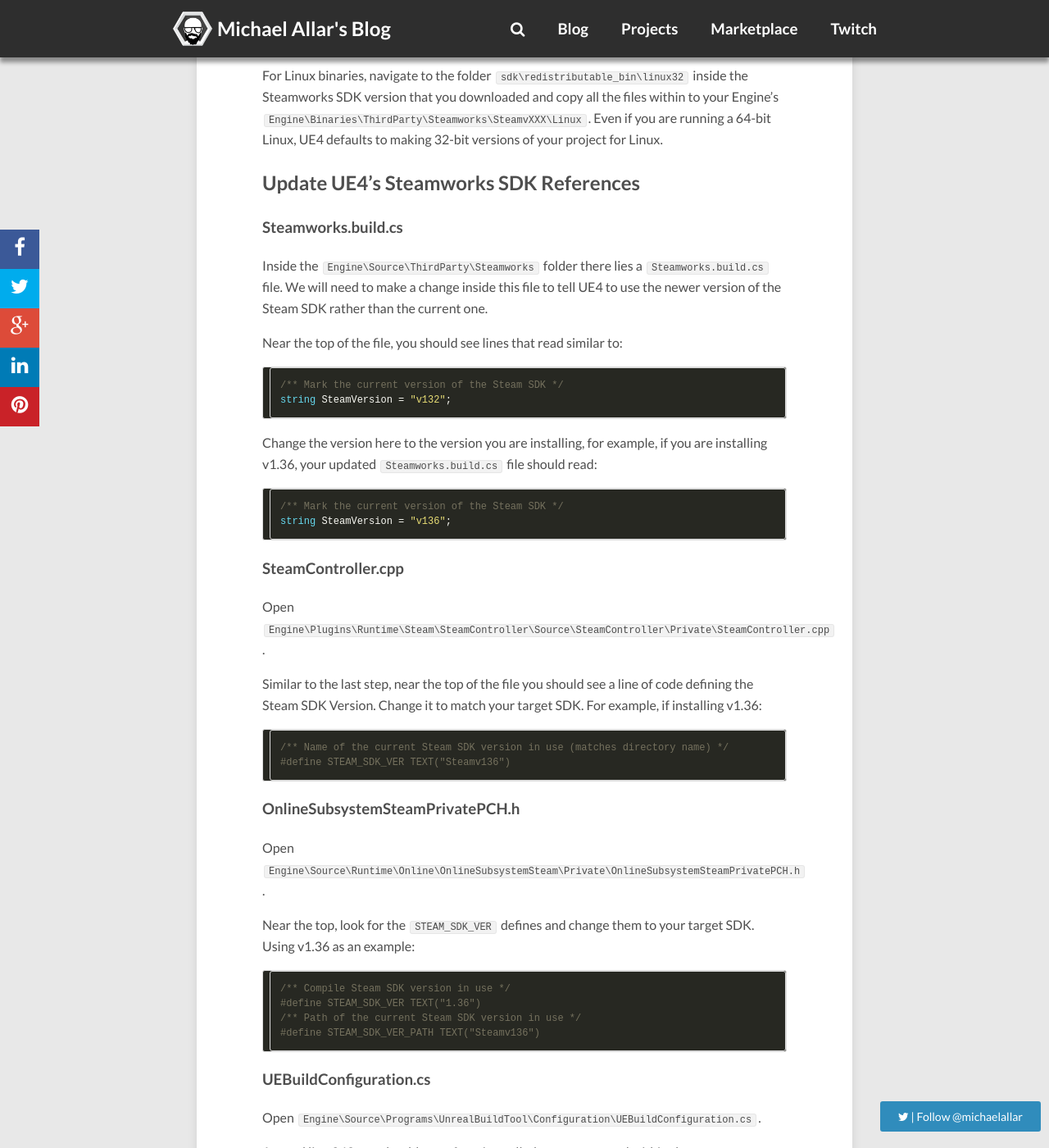
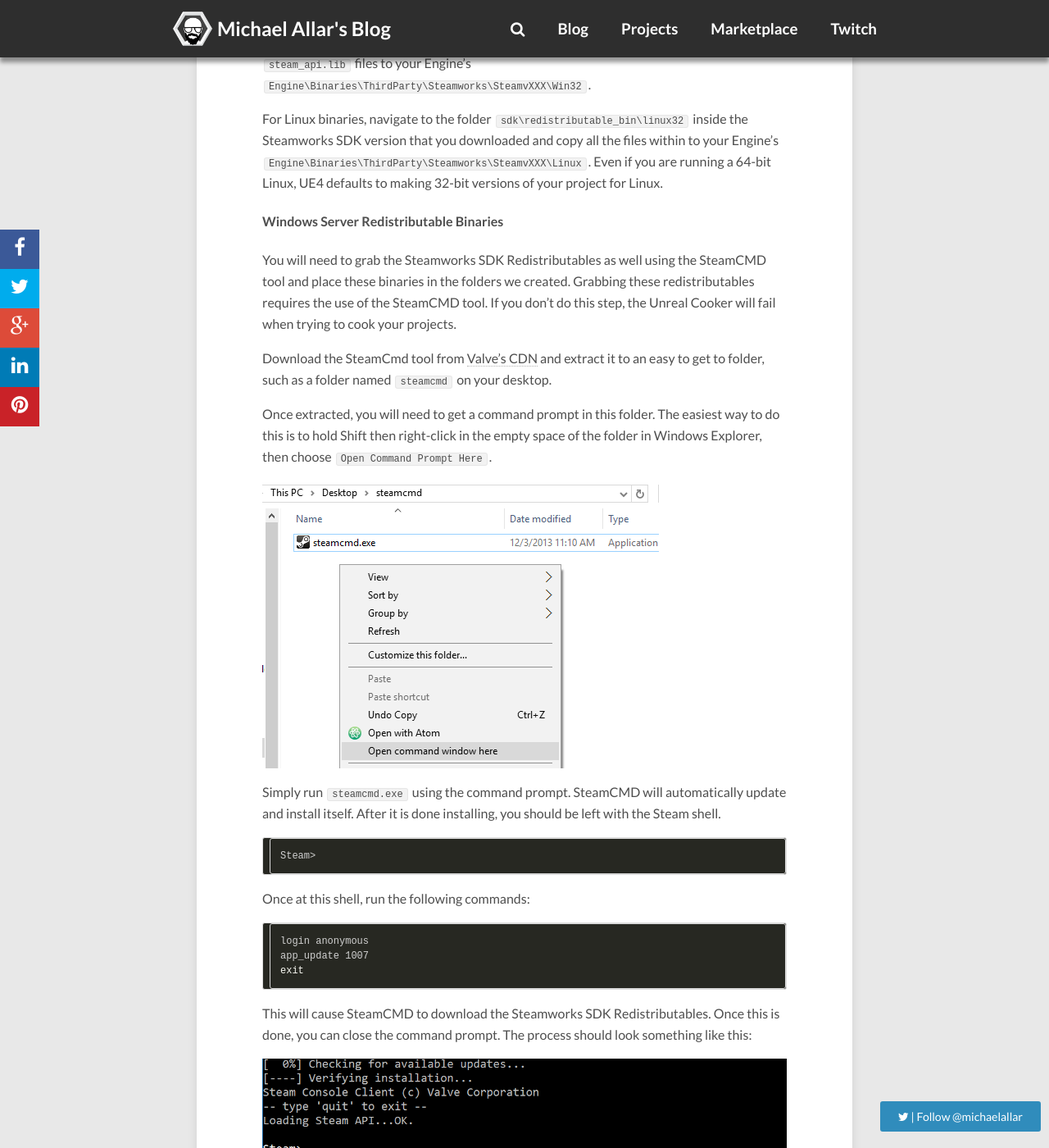
Before and after one commit to Allar/allar.github.io, a Jekyll site: the page built from blog/_posts/2016-02-29-UpdatingSteamSDK.md, in a window 1280 px wide and 1400 px high, scrolled down 2597 px. Shown: the whole window at 82% size. Built offline with Jekyll 4.4.1, drawn with Linux system fonts in a browser that asks for light colours; nearby versions of some CDN libraries; comment, search, counter and statistics services are not loaded; some of the changed text lies outside the part shown.

Commit message:
Added Windows Server redistributable file fetching

````diff
--- a/blog/_posts/2016-02-29-UpdatingSteamSDK.md
+++ b/blog/_posts/2016-02-29-UpdatingSteamSDK.md
@@ -48,11 +48,53 @@
 
 [![ThirdParty Binaries Folder](/images/tutorials/steam/update-sdk/ThirdPartyBinariesFolder.png)](/images/tutorials0/steam/update-sdk/ThirdPartyBinariesFolder.png)
 
+#### SDK Supplied Binaries
+
 For Windows 64-bit binaries, navigate to the folder `sdk\redistributable_bin\win64\` inside the Steamworks SDK version that you downloaded and copy all the files within to your Engine's `Engine\Binaries\ThirdParty\Steamworks\SteamvXXX\Win64`.
 
 For Windows 32-bit binaries, navigate to the folder `sdk\redistributable_bin\` inside the Steamworks SDK version that you downloaded and copy the `steam_api.dll` and `steam_api.lib` files to your Engine's `Engine\Binaries\ThirdParty\Steamworks\SteamvXXX\Win32`.
 
 For Linux binaries, navigate to the folder `sdk\redistributable_bin\linux32` inside the Steamworks SDK version that you downloaded and copy all the files within to your Engine's `Engine\Binaries\ThirdParty\Steamworks\SteamvXXX\Linux`. Even if you are running a 64-bit Linux, UE4 defaults to making 32-bit versions of your project for Linux.
+
+#### Windows Server Redistributable Binaries
+
+You will need to grab the Steamworks SDK Redistributables as well using the SteamCMD tool and place these binaries in the folders we created. Grabbing these redistributables requires the use of the SteamCMD tool. If you don't do this step, the Unreal Cooker will fail when trying to cook your projects.
+
+Download the SteamCmd tool from [Valve's CDN](https://steamcdn-a.akamaihd.net/client/installer/steamcmd.zip) and extract it to an easy to get to folder, such as a folder named `steamcmd` on your desktop.
+
+Once extracted, you will need to get a command prompt in this folder. The easiest way to do this is to hold Shift then right-click in the empty space of the folder in Windows Explorer, then choose `Open Command Prompt Here`.
+
+[![Steam Cmd Prompt Folder](/images/tutorials/steam/update-sdk/SteamCmdPrompt.png)](/images/tutorials0/steam/update-sdk/SteamCmdPrompt.png)
+
+Simply run `steamcmd.exe` using the command prompt. SteamCMD will automatically update and install itself. After it is done installing, you should be left with the Steam shell.
+
+``` shell
+Steam>
+```
+
+Once at this shell, run the following commands:
+
+``` shell
+login anonymous
+app_update 1007
+exit
+```
+
+This will cause SteamCMD to download the Steamworks SDK Redistributables. Once this is done, you can close the command prompt. The process should look something like this:
+
+[![Steam Cmd](/images/tutorials/steam/update-sdk/SteamCmdProcess.gif)](/images/tutorials0/steam/update-sdk/SteamCmdProcess.gif)
+
+Once that is done, navigate to the `steamapps\common\Steamworks SDK Redist\` folder inside the `steamcmd` folder you created. In this folder you will see a few files. These are the Steamworks SDK Redistributable files you will need to copy into your engine build.
+
+Similar to above, copy the 64-bit binaries into your Engine's `Engine\Binaries\ThirdParty\Steamworks\SteamvXXX\Win64` folder and copy the 32-bit binaries into your Engine's `Engine\Binaries\ThirdParty\Steamworks\SteamvXXX\Win32` folder.
+
+The files ending in `_64` are 64-bit, the others are 32-bit.
+
+[![Steam Cmd](/images/tutorials/steam/update-sdk/RedistFiles.png)](/images/tutorials0/steam/update-sdk/RedistFiles.png)
+
+Your final `Engine\Binaries\ThirdParty\Steamworks\SteamvXXX` Windows platform folders should look something like:
+
+[![Steam Cmd](/images/tutorials/steam/update-sdk/Win64SteamworksFiles.png)](/images/tutorials0/steam/update-sdk/Win64SteamworksFiles.png)
 
 ## Update UE4's Steamworks SDK References
 
````
Also changed, not shown: images/tutorials/steam/update-sdk/RedistFiles.png (added), images/tutorials/steam/update-sdk/SteamCmdProcess.gif (added), images/tutorials/steam/update-sdk/SteamCmdPrompt.png (added), images/tutorials/steam/update-sdk/Win64SteamworksFiles.png (added).
